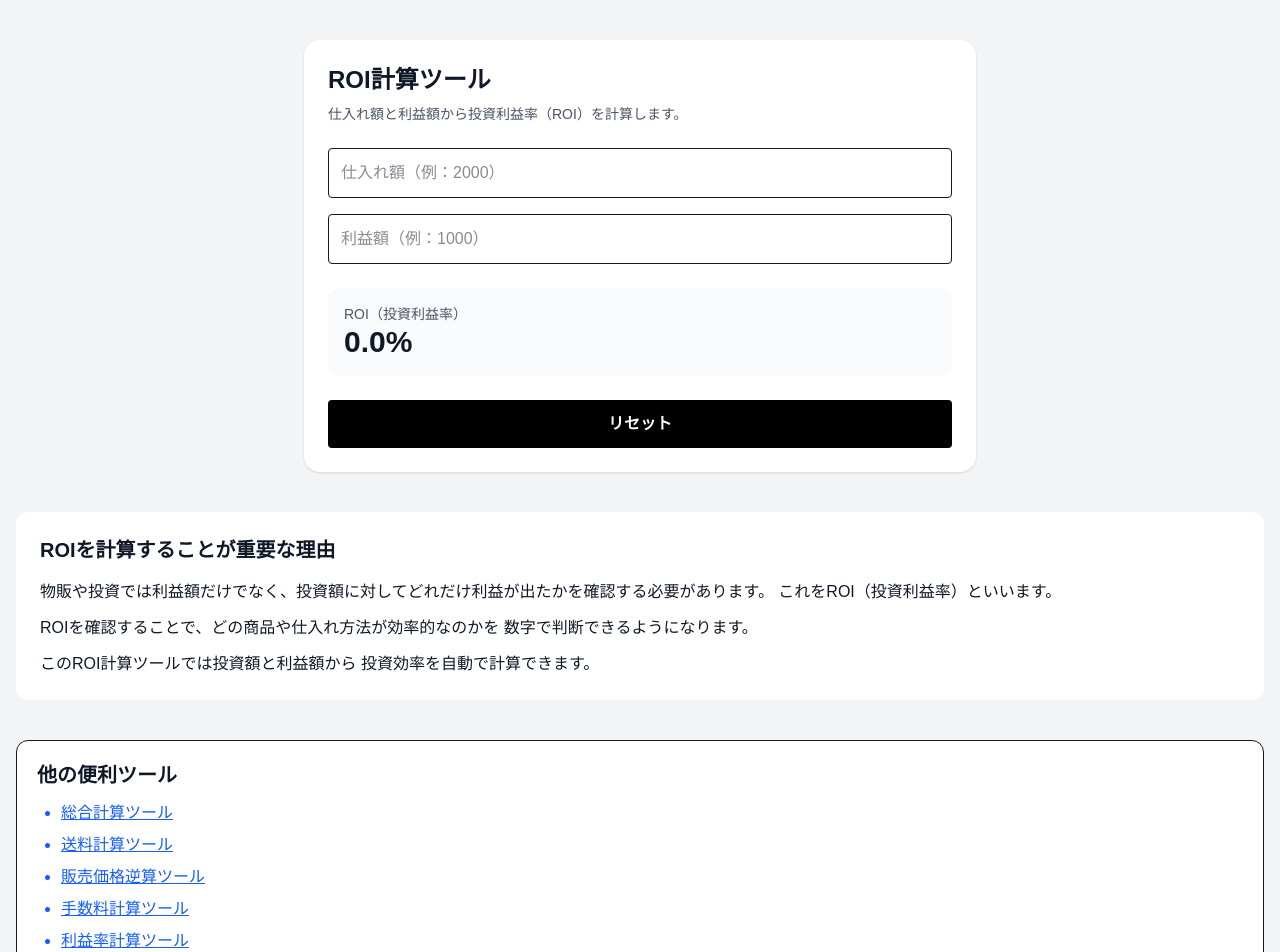
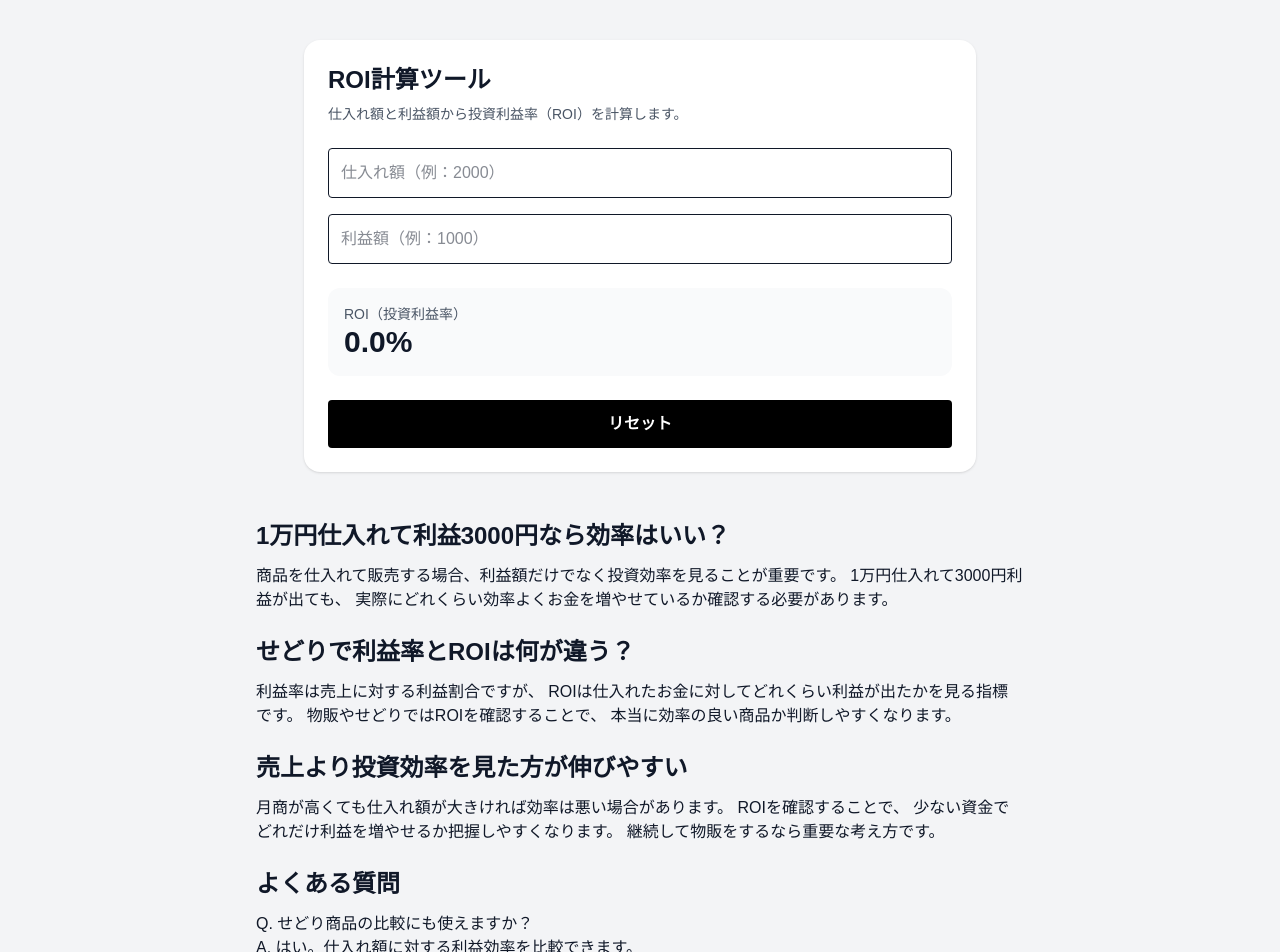
Before and after one commit to antfarm-lab/roi-calc, a Next.js app: page / in a window 1280 px wide. Shown: the top 952 px of the page. Built offline with nearby package versions, Linux system fonts and the light colour scheme.

Commit message:
add seo content

```diff
--- a/app/page.tsx
+++ b/app/page.tsx
@@ -59,6 +59,57 @@
         </button>
 
       </div>
+      <section className="mt-12 text-left max-w-3xl mx-auto space-y-6">
+
+  <div>
+    <h2 className="text-2xl font-bold mb-3">
+      1万円仕入れて利益3000円なら効率はいい？
+    </h2>
+    <p>
+      商品を仕入れて販売する場合、利益額だけでなく投資効率を見ることが重要です。
+      1万円仕入れて3000円利益が出ても、
+      実際にどれくらい効率よくお金を増やせているか確認する必要があります。
+    </p>
+  </div>
+
+  <div>
+    <h2 className="text-2xl font-bold mb-3">
+      せどりで利益率とROIは何が違う？
+    </h2>
+    <p>
+      利益率は売上に対する利益割合ですが、
+      ROIは仕入れたお金に対してどれくらい利益が出たかを見る指標です。
+      物販やせどりではROIを確認することで、
+      本当に効率の良い商品か判断しやすくなります。
+    </p>
+  </div>
+
+  <div>
+    <h2 className="text-2xl font-bold mb-3">
+      売上より投資効率を見た方が伸びやすい
+    </h2>
+    <p>
+      月商が高くても仕入れ額が大きければ効率は悪い場合があります。
+      ROIを確認することで、
+      少ない資金でどれだけ利益を増やせるか把握しやすくなります。
+      継続して物販をするなら重要な考え方です。
+    </p>
+  </div>
+
+  <div>
+    <h2 className="text-2xl font-bold mb-3">
+      よくある質問
+    </h2>
+    <p>
+      Q. せどり商品の比較にも使えますか？<br />
+      A. はい。仕入れ額に対する利益効率を比較できます。<br /><br />
+
+      Q. 利益率との違いは何ですか？<br />
+      A. ROIは投資額ベース、利益率は売上ベースで計算します。
+    </p>
+  </div>
+
+</section>
       <section className="mt-10 bg-white rounded-xl p-6">
   <h2 className="text-xl font-bold mb-4">
     ROIを計算することが重要な理由
```
